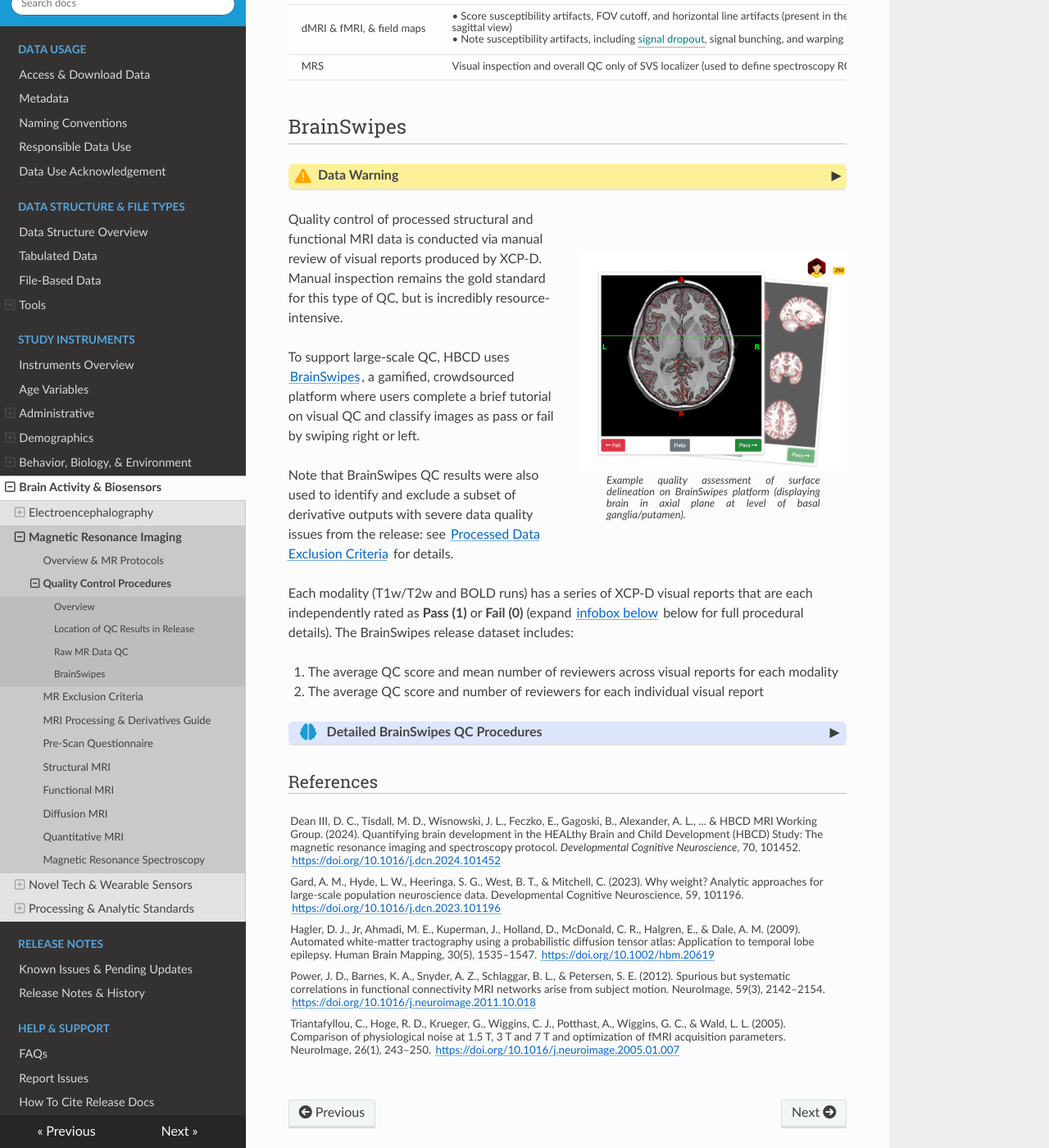
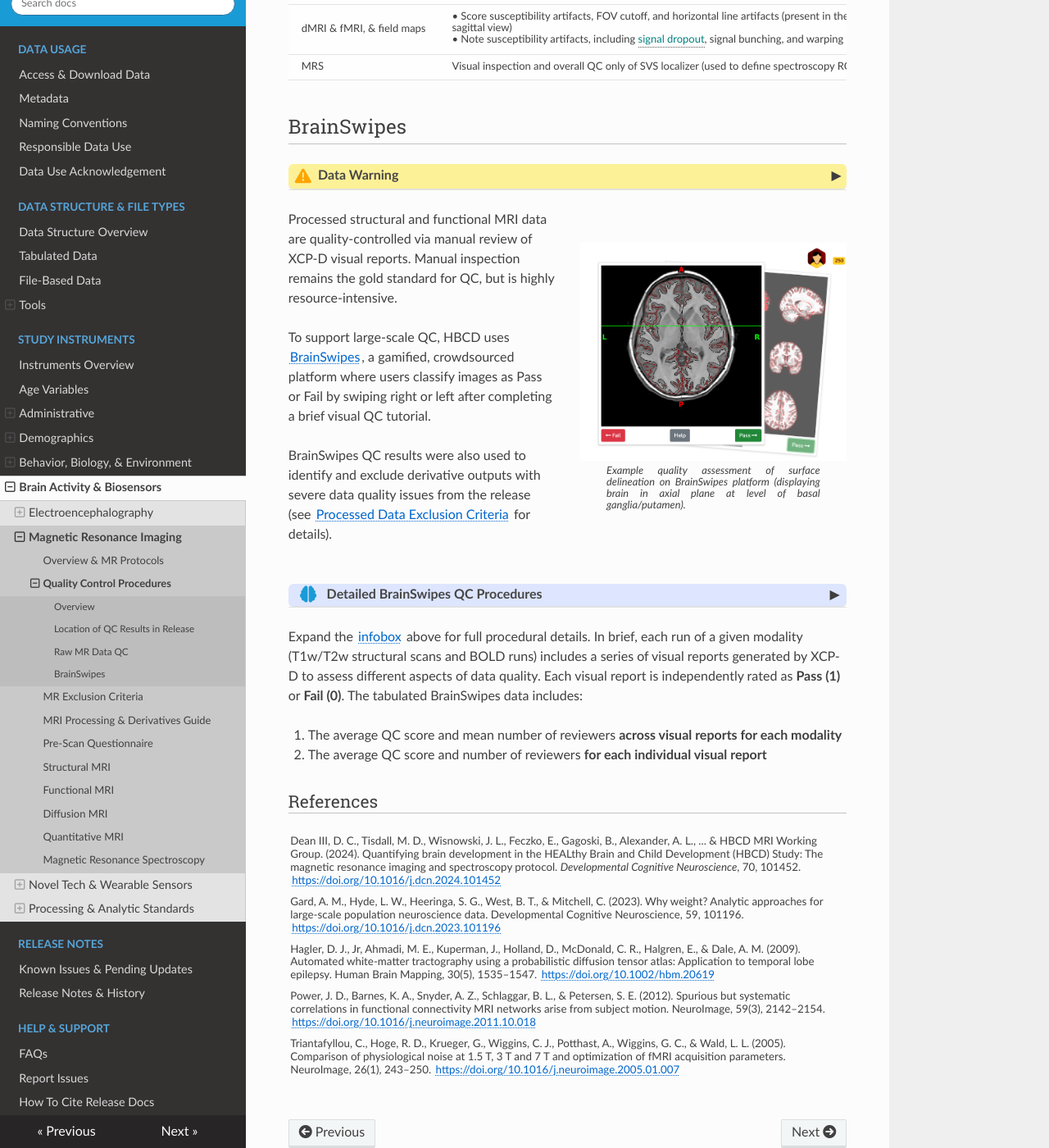
Before and after one commit to nbdc-datahub/hbcd-docs, an MkDocs documentation site: the page built from docs/instruments/mri/qc.md, in a window 1280 px wide and 1400 px high, scrolled down 2255 px. Shown: the whole window at 82% size. Built offline with MkDocs 1.6.1, drawn with Linux system fonts in a browser that asks for light colours; nearby versions of some CDN libraries.

```diff
--- a/docs/instruments/mri/qc.md
+++ b/docs/instruments/mri/qc.md
@@ -426,9 +426,9 @@ Data are flagged for manual review based on automated QC results using multivari
 
 <div style="display: flex; align-items: center; gap: 30px;">
 <div style="flex: 1;">
-<p>Quality control of processed structural and functional MRI data is conducted via manual review of visual reports produced by XCP-D. Manual inspection remains the gold standard for this type of QC, but is incredibly resource-intensive.</p>
-<p>To support large-scale QC, HBCD uses <a href="https://brainswipes.us/about/">BrainSwipes</a>, a gamified, crowdsourced platform where users complete a brief tutorial on visual QC and classify images as pass or fail by swiping right or left.</p>
-<p>Note that BrainSwipes QC results were also used to identify and exclude a subset of derivative outputs with severe data quality issues from the release: see <a href="../exclusion-criteria/#processed-data-exclusion-criteria" target="_blank">Processed Data Exclusion Criteria</a> for details.</p>
+<p>Processed structural and functional MRI data are quality-controlled via manual review of XCP-D visual reports. Manual inspection remains the gold standard for QC, but is highly resource-intensive.</p>
+<p>To support large-scale QC, HBCD uses <a href="https://brainswipes.us/about/">BrainSwipes</a>, a gamified, crowdsourced platform where users classify images as Pass or Fail by swiping right or left after completing a brief visual QC tutorial.</p>
+<p>BrainSwipes QC results were also used to identify and exclude derivative outputs with severe data quality issues from the release (see <a href="../exclusion-criteria/#processed-data-exclusion-criteria" target="_blank">Processed Data Exclusion Criteria</a> for details).</p>
 </div>
   <!-- Image on the right -->
   <div style="flex: 1; text-align: center;">
@@ -438,11 +438,6 @@ Data are flagged for manual review based on automated QC results using multivari
     </p>
   </div>
 </div>
-
-Each modality (T1w/T2w and BOLD runs) has a series of XCP-D visual reports that are each independently rated as **Pass (1)** or **Fail (0)** (expand  [infobox below](#swipes-procedures) below for full procedural details). The BrainSwipes release dataset includes:
-
- 1. The average QC score and mean number of reviewers across visual reports for each modality
- 1. The average QC score and number of reviewers for each individual visual report
 
  <p>
 <div id="swipes-procedures" class="table-banner" onclick="toggleCollapse(this)">
@@ -465,6 +460,11 @@ Functional registration is evaluated by overlaying outlines of functional images
 </div>
 </p>
 
+Expand the [infobox](#swipes-procedures) above for full procedural details. In brief, each run of a given modality (T1w/T2w structural scans and BOLD runs) includes a series of visual reports generated by XCP-D to assess different aspects of data quality. Each visual report is independently rated as **Pass (1)** or **Fail (0)**. The tabulated BrainSwipes data includes:
+
+1. The average QC score and mean number of reviewers **across visual reports for each modality**
+1. The average QC score and number of reviewers **for each individual visual report**
+
 ### References
 <div class="references">
     <p>Dean III, D. C., Tisdall, M. D., Wisnowski, J. L., Feczko, E., Gagoski, B., Alexander, A. L., ... &amp; HBCD MRI Working Group. (2024). Quantifying brain development in the HEALthy Brain and Child Development (HBCD) Study: The magnetic resonance imaging and spectroscopy protocol. <em>Developmental Cognitive Neuroscience</em>, 70, 101452. <a href="https://doi.org/10.1016/j.dcn.2024.101452">https://doi.org/10.1016/j.dcn.2024.101452</a></p>
```
Also changed, not shown: docs/datacuration/file-based-data.md (+1 -1 lines), docs/instruments/index.md (+1 -1 lines), docs/instruments/mri/brainswipes.md (deleted, +0 -46 lines), docs/instruments/mri/exclusion-criteria.md (+1 -1 lines), docs/instruments/mri/fmri.md (+1 -1 lines).
